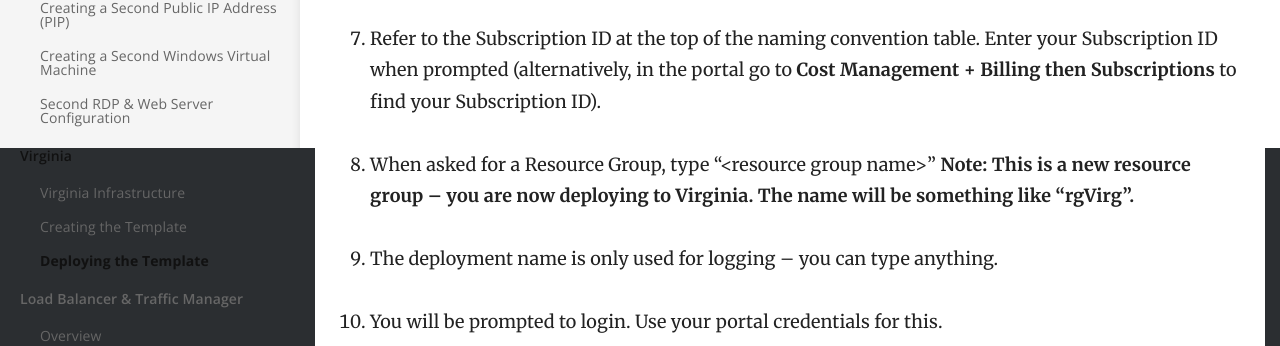
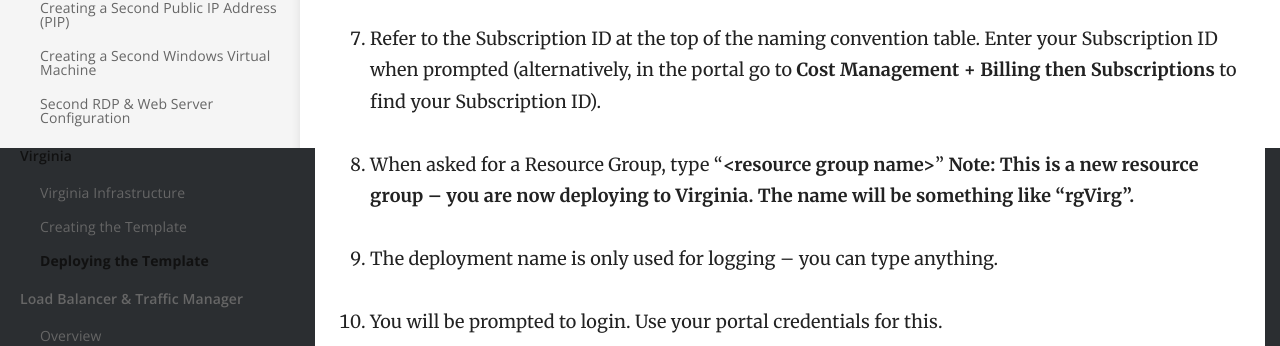
Before and after one commit to BenMcGarry/AzureIaaSLab, a Jekyll site: the page built from _docs/05virginia/deploytemplate.md, in a window 1280 px wide. Shown: the part 752-1098 px from the top of the page. Built offline with Jekyll 4.4.1, drawn with Linux system fonts in a browser that asks for light colours.

```diff
--- a/_docs/05virginia/deploytemplate.md
+++ b/_docs/05virginia/deploytemplate.md
@@ -26,7 +26,7 @@ order: 3
 
 1. Refer to the Subscription ID at the top of the naming convention table. Enter your Subscription ID when prompted (alternatively, in the portal go to **Cost Management + Billing then Subscriptions** to find your Subscription ID).
 
-1. When asked for a Resource Group, type "<resource group name\>" **Note: This is a new resource group – you are now deploying to Virginia. The name will be something like "rgVirg".**
+1. When asked for a Resource Group, type "**<resource group name\>**" **Note: This is a new resource group – you are now deploying to Virginia. The name will be something like "rgVirg".**
 
 1. The deployment name is only used for logging – you can type anything.
 
```
